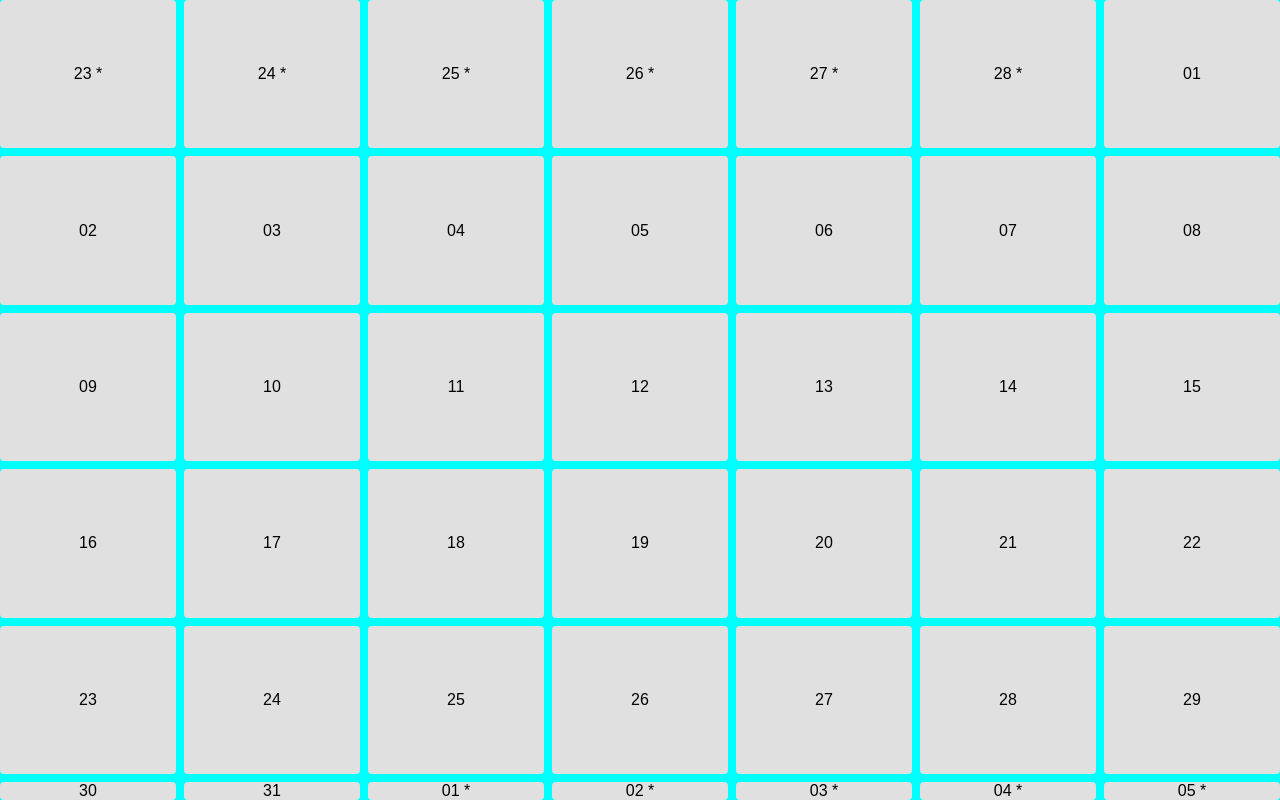
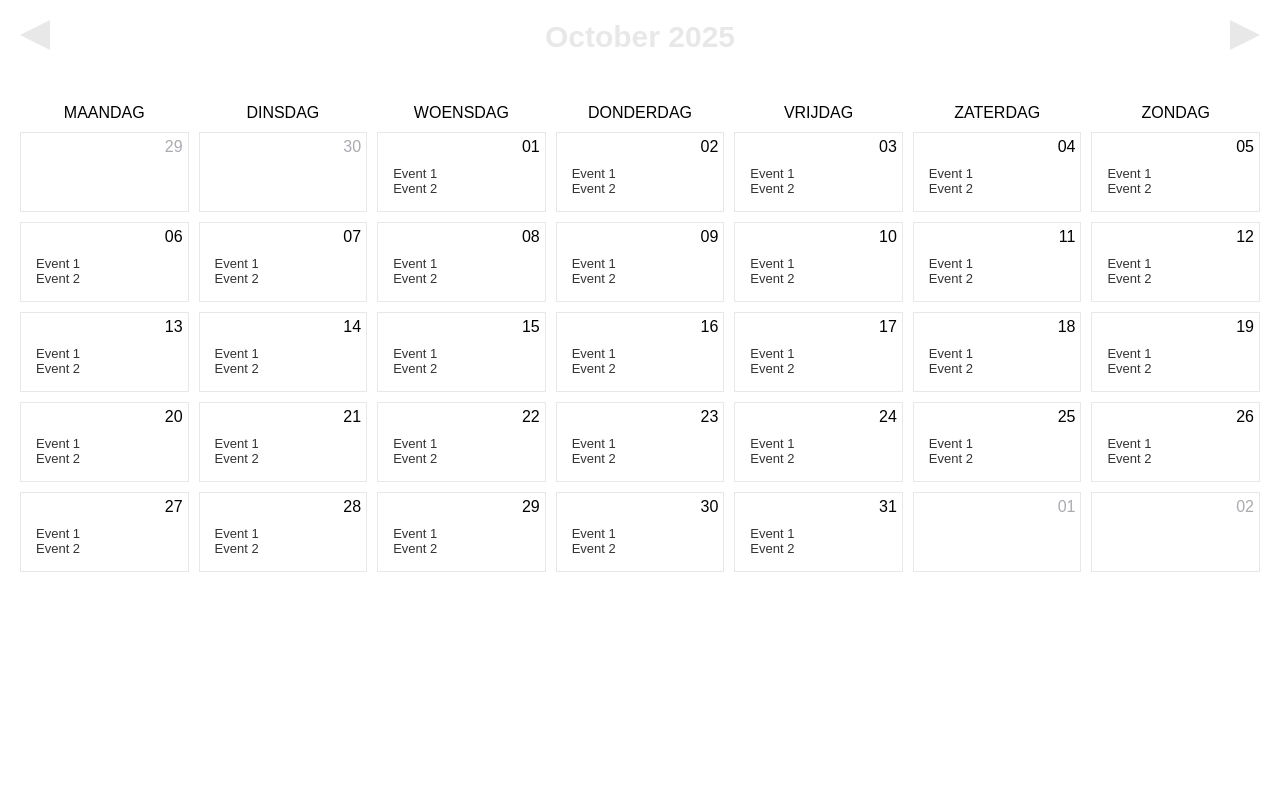
Before and after one commit to BramTrappeniers/my-first-vue-js-project, a Vue app in the folder vue-project/: page / in a window 1280 px wide. Built offline with nearby package versions, Linux system fonts and the light colour scheme.

Commit message:
styled calendar with changeable month

```diff
--- a/vue-project/src/App.vue
+++ b/vue-project/src/App.vue
@@ -1,25 +1,13 @@
 <script setup>
 import './reset.css';
-import SevenByFiveGrid from './SevenByFiveGrid.vue';
+import Calendar from './Calendar.vue';
 </script>
 
 <template>
   <div class="full-wrapper">
-    <SevenByFiveGrid />
+    <Calendar />
   </div>
 </template>
 
 <style scoped>
-.full-wrapper {
-  background-color: cyan;
-  display: flex;
-  justify-content: center;
-  align-items: center;
-  width: 100vw;
-  height: 100svh;
-}
-p {
-  text-align: center;
-  background-color: cyan
-}
 </style>
--- /dev/null
+++ b/vue-project/src/Calendar.vue
@@ -0,0 +1,324 @@
+<template>
+    <div id="container">
+        <div id="overview-base"></div>
+        <div id="calendar-base">
+            <div id="calendar-years">
+                <div class="triangle-left" @click="previousMonth"></div>
+                <div class="year">{{ dateFormat(selectedMonth, 'MMMM YYYY') }}</div>
+                <div class="triangle-right" @click="nextMonth"></div>
+            </div>
+            <!-- <div id="calendar-months">
+                <div>Jan</div>
+                <div>Feb</div>
+                <div class="highlight">Maa</div>
+                <div>Apr</div>
+                <div>Mei</div>
+                <div>Jun</div>
+                <div>Jul</div>
+                <div>Aug</div>
+                <div>Sep</div>
+                <div>Oct</div>
+                <div>Nov</div>
+                <div>Dec</div>
+            </div> -->
+            <div id="calendar-days">
+              <!-- <div id="calendar-day-titles"> -->
+                <div class="header-item">MAANDAG</div>
+                <div class="header-item">DINSDAG</div>
+                <div class="header-item">WOENSDAG</div>
+                <div class="header-item">DONDERDAG</div>
+                <div class="header-item">VRIJDAG</div>
+                <div class="header-item">ZATERDAG</div>
+                <div class="header-item">ZONDAG</div>
+              <!-- </div> -->
+              <!-- <div id="calendar-dates"> -->
+                <CalendarDay
+                  v-for="day in calendarDays"
+                  :key="day.date"
+                  :date="day.date"
+                  :isCurrentMonth="day.isCurrentMonth"
+                  :events="day.events"
+                />
+                <!-- <div
+                  v-for="cell in calendarDays"
+                  :key="cell.date"
+                  class="calendar-day"
+                  :class="{ 'out-of-current-month': !cell.isCurrentMonth}"
+                >
+                  <div class="num-date">{{ dateFormat(cell.date, 'DD') }}</div>
+                  <div class="day-agenda">
+                    <ul>
+                      <li v-for="event in cell.events">
+                        {{ event }}
+                      </li>
+                    </ul>
+                  </div>
+                </div> -->
+            </div>
+        </div>
+    </div>
+    <!-- container -->
+</template>
+
+<script>
+import CalendarDay from './CalendarDay.vue'
+
+export default {
+    name: 'Calendar',
+    components: {
+        CalendarDay
+    },
+    data() {
+        return {
+            selectedMonth: new Date(),
+        }
+    },
+    computed: {
+        calendarDays() {
+            const year = this.selectedMonth.getFullYear()
+            const month = this.selectedMonth.getMonth()
+            const firstDay = new Date(year, month, 1)
+            const lastDay = new Date(year, month + 1, 0)
+            const daysInMonth = lastDay.getDate()
+            const startingDayOfMonth = firstDay.getDay() === 0 ? 6 : firstDay.getDay() - 1
+            const endingDayOfMonth = lastDay.getDay() === 0 ? 6 : lastDay.getDay() - 1
+
+            const days = []
+            const today = new Date()
+
+            // Previous month days
+            for (let i = startingDayOfMonth - 1; i >= 0; i--) {
+                days.push({ date: new Date(year, month, 0 - i), isCurrentMonth: false, isToday: false, events: [] })
+            }
+
+            // Current month days
+            for (let i = 1; i <= daysInMonth; i++) {
+                const isToday = i === today.getDate() && month === today.getMonth() && year === today.getFullYear()
+                days.push({ date: new Date(year, month, i), isCurrentMonth: true, isToday, events: ['Event 1', 'Event 2'] })
+            }
+
+            // Next month days
+            const remainingDays = 6 - endingDayOfMonth
+            for (let i = 1; i <= remainingDays; i++) {
+                days.push({ date: new Date(year, month + 1, i), isCurrentMonth: false, isToday: false, events: [] })
+            }
+
+            return days
+        }
+    },
+    methods: {
+        previousMonth() {
+            this.selectedMonth
+             = new Date(this.selectedMonth.getFullYear(), this.selectedMonth.getMonth() - 1)
+        },
+        nextMonth() {
+            this.selectedMonth = new Date(this.selectedMonth.getFullYear(), this.selectedMonth.getMonth() + 1)
+        }
+    }
+}
+</script>
+
+<style>
+* {
+  box-sizing: border-box;
+}
+
+body {
+  width: 100%;
+  height: 100%;
+}
+
+ul {
+  list-style-type: none;
+  padding: 0;
+  margin: 0;
+}
+#container {
+
+}
+#overview-base {
+  display: flex;
+  width: 30%;
+  background-color: #2ECC71;
+}
+#calendar-base {
+  display: grid;
+  width: 100%;
+  background-color: white;
+}
+#calendar-years {
+  display: grid;
+  grid-template-columns: 30px auto 30px;
+  width: calc(100% - 40px);
+  text-align: center;
+  margin: 20px 20px 50px 20px;
+}
+#calendar-months {
+  display: grid;
+  width: calc(100% - 40px);
+  grid-template-columns: repeat(12, 1fr);
+  text-align: center;
+  padding-bottom: 15px;
+  margin-bottom: 15px;
+  margin-left: 20px;
+  border-bottom: 3px solid #E8E8E8;
+}
+
+#calendar-days {
+  display: grid;
+  width: calc(100% - 40px);
+  grid-template-columns: repeat(7, 1fr);
+  grid-gap: 10px;
+  text-align: right;
+  margin-left: 20px;
+}
+#calendar-days div.header-item {
+  text-align: center;
+}
+#calendar-days div.calendar-day {
+  display: grid;
+  text-align: center;
+  border: 1px solid #E8E8E8;
+  padding: 5px;
+}
+#calendar-days div.calendar-day div.num-date {
+  text-align: right;
+}
+#calendar-days div.calendar-day div.day-agenda {
+  text-align: left;
+  padding: 10px 0px 10px 10px;
+  font-size: 13px;
+  color: #333;
+}
+
+.out-of-current-month {
+  color: #AAAAB1;
+}
+
+.year {
+  color: #E8E8E8;
+  font-size: 30px;
+  font-weight: bold;
+}
+
+.triangle-left {
+  width: 0;
+  height: 0;
+  border-top: 15px solid transparent;
+  border-right: 30px solid #E8E8E8;
+  border-bottom: 15px solid transparent;
+}
+
+.triangle-right {
+  width: 0;
+  height: 0;
+  border-top: 15px solid transparent;
+  border-left: 30px solid #E8E8E8;
+  border-bottom: 15px solid transparent;
+}
+.triangle-left:hover{
+  border-right: 30px solid#2ECC71;
+}
+.triangle-right:hover{
+  border-left: 30px solid#2ECC71;
+}
+
+.highlight {
+  color: #27AE60;
+}
+.month-hover:hover{
+  color:#27e879 !important;
+}
+
+.months {
+    color: #AAAAAA;
+    display: flex;
+    justify-content: space-between;
+}
+
+
+.calendar-left {
+  width: 300px;
+  height: 500px;
+  border-radius: 20px 0px 0px 20px;
+  background-color: #2ECC71;
+  position: relative;
+  z-index: -1;
+  bottom: 500px;
+  color: white;
+}
+
+.hamburger {
+  position: relative;
+  top: 25px;
+  left: 25px;
+}
+
+.burger-line:hover, .hamburger:hover{
+  background-color:#27e879 !important;
+}
+
+.burger-line {
+  width: 25px;
+  height: 3px;
+  background-color: white;
+  border-radius: 15%;
+  margin-bottom: 3px;
+}
+
+.day {
+  width: 50%;
+  margin: 0px auto;
+  font-size: 30px;
+  position: relative;
+  bottom: 60px;
+}
+
+.current-events {
+  font-size: 15px;
+  position: relative;
+  margin-left: 25px;
+  bottom: 30px;
+}
+
+.posts {
+  text-decoration: underline dotted;
+}
+.posts:hover{
+  color:#27e879 !important;
+}
+
+.create-event {
+  font-size: 18px;
+  position: relative;
+  margin-top: 30px;
+  margin-left: 25px;
+}
+
+.event-line {
+  width: 90%;
+}
+
+.add-event {
+  width: 20px;
+  height: 20px;
+  padding: 0px;
+  border-radius: 50%;
+  border: solid white 2px;
+  position: relative;
+  bottom: 42px;
+  left: 260px;
+}
+
+.add {
+  font-size: 25px;
+  position: relative;
+  left: 4px;
+  bottom: 10px;
+}
+
+.add:hover, .create-event:hover, .add-event:hover{
+  color:#27e879 !important;
+  border-color: #27e879 !important;
+}
+</style>
--- /dev/null
+++ b/vue-project/src/CalendarDay.vue
@@ -0,0 +1,35 @@
+<template>
+  <div class="calendar-day" :class="{ 'out-of-current-month': !isCurrentMonth }">
+    <div class="num-date">{{ dateFormat(date, 'DD') }}</div>
+    <div class="day-agenda">
+        <ul>
+            <li v-for="event in events">
+            {{ event }}
+            </li>
+        </ul>
+    </div>
+  </div>
+</template>
+
+<script>
+export default {
+  name: 'CalendarDay',
+  props: {
+    date: {
+      type: Date,
+      required: true
+    },
+    isCurrentMonth: {
+      type: Boolean,
+      required: true
+    },
+    events: {
+      type: Array,
+      default: () => []
+    }
+  }
+}
+</script>
+
+<style scoped>
+</style>
--- a/vue-project/src/main.js
+++ b/vue-project/src/main.js
@@ -1,13 +1,14 @@
 import { createApp } from 'vue'
 import App from './App.vue'
 import moment from 'moment'
+import 'moment/dist/locale/nl-be' // Import the Dutch (Belgium) locale
 
 const app = createApp(App)
 
 // global date formatting helper (similar to Vue 2 filter)
 app.config.globalProperties.dateFormat = (value, format = 'YYYY-MM-DD') => {
   if (!value) return ''
-  return moment(value).format(format)
+  return moment(value).locale('nl-be').format(format)
 }
 
 app.mount('#app')
```
Also changed, not shown: 1 other file (tests, documents, lock files or other folders).
